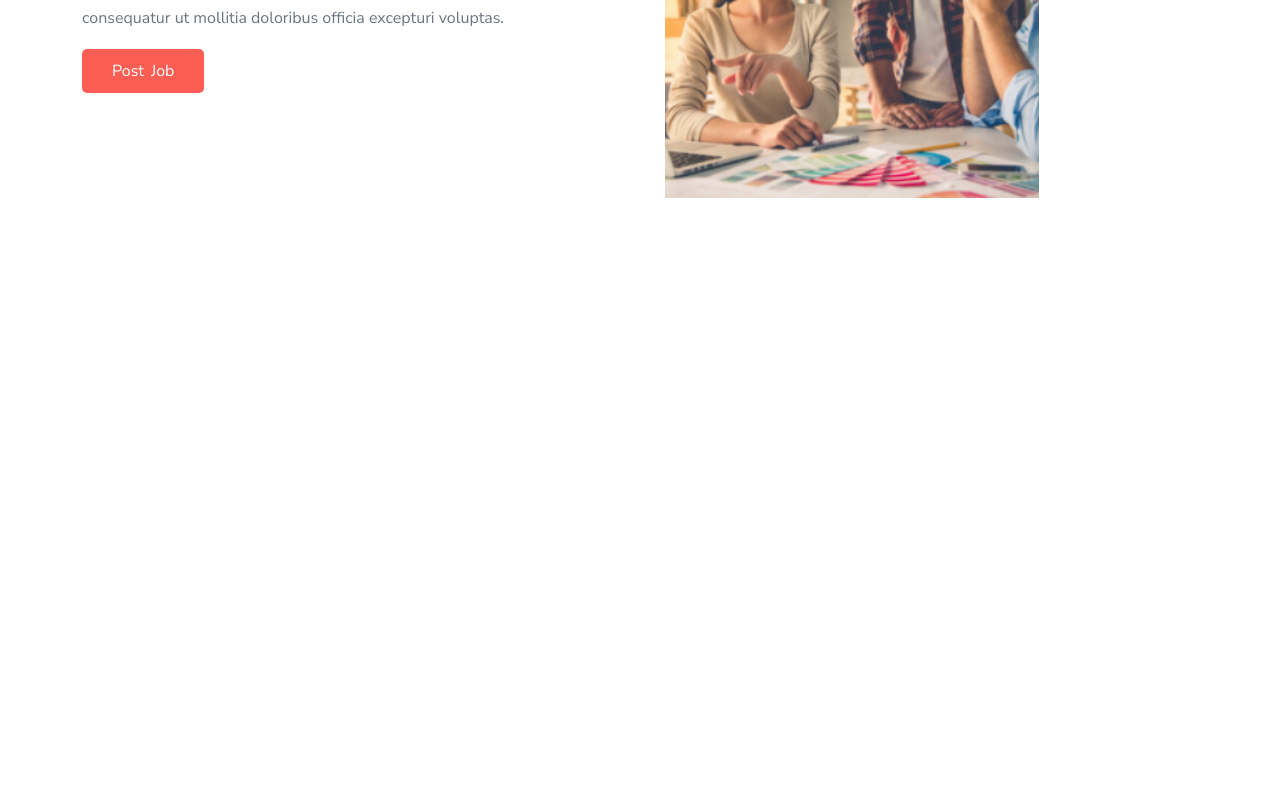
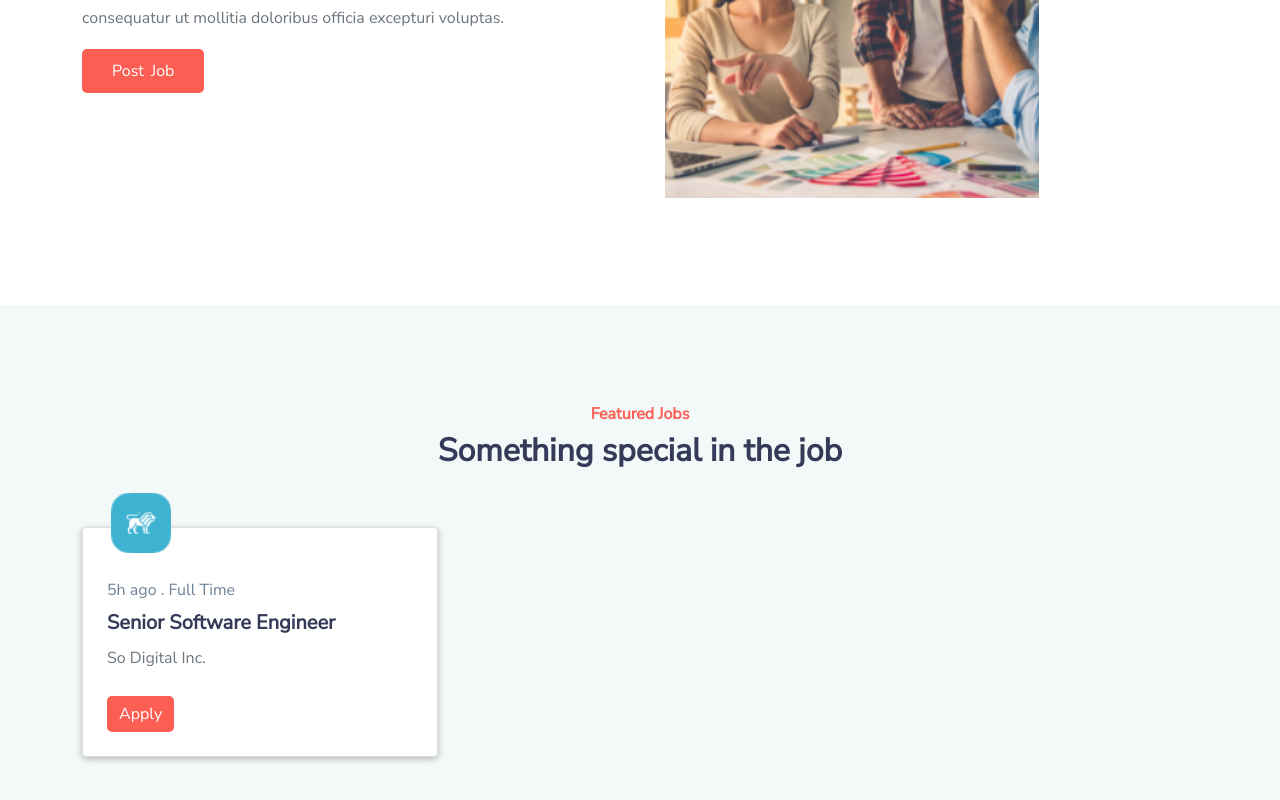
Before and after one commit to Ademayowa/job-app-v2, a Next.js app: page / in a window 1280 px wide. Shown: the part 1182-1982 px from the top of the page. Before the commit the page ends 1487 px from the top, so only its background shows below. Built offline with nearby package versions, Linux system fonts and the light colour scheme.

Commit message:
completed featured section

```diff
--- a/pages/index.js
+++ b/pages/index.js
@@ -1,5 +1,6 @@
 import Header from '@/components/Header';
 import Search from '@/components/search/Search';
+import FeaturedJobs from 'sections/FeaturedJobs';
 import Hero from 'sections/Hero';
 import Info from 'sections/Info';
 
@@ -9,7 +10,7 @@ export default function Home() {
       <Header />
       <Hero />
       <Info />
-      {/* Search */}
+      <FeaturedJobs />
     </>
   );
 }
--- /dev/null
+++ b/sections/FeaturedJobs.js
@@ -0,0 +1,57 @@
+import {
+  Container,
+  Row,
+  Col,
+  Card,
+  Body,
+  Title,
+  Text,
+  Button,
+} from 'react-bootstrap';
+import Image from 'next/image';
+import styles from '@/styles/Featured.module.css';
+
+export default function FeaturedJobs() {
+  return (
+    <section className={styles.featured}>
+      <Container>
+        <Row>
+          <Col lg={12}>
+            <h2 className='fs-6 fw-bold text-danger text-center'>
+              Featured Jobs
+            </h2>
+            <h3 className='fs-2 fw-bold text-primary text-center text-primary'>
+              Something special in the job
+            </h3>
+          </Col>
+
+          <Col lg={4}>
+            <Card className='px-2 py-2 mt-5'>
+              <div className={styles.image}>
+                <Image
+                  className='d-none d-lg-block'
+                  src={'/images/logo.png'}
+                  width={60}
+                  height={60}
+                  objectFit={'contain'}
+                />
+              </div>
+              <Card.Body>
+                <Card.Title className={styles.title}>
+                  5h ago . Full Time
+                </Card.Title>
+                <Card.Text className={styles.text}>
+                  Senior Software Engineer
+                </Card.Text>
+                <h5 className='fs-6 text-secondary'>So Digital Inc.</h5>
+                <Button variant='danger' className={styles.danger}>
+                  Apply
+                </Button>
+              </Card.Body>
+            </Card>
+          </Col>
+        </Row>
+      </Container>
+    </section>
+  );
+}
--- /dev/null
+++ b/styles/Featured.module.css
@@ -0,0 +1,31 @@
+.featured {
+  background-color: #f2f9f8;
+  padding: 100px 0;
+  position: relative;
+}
+
+.image {
+  position: absolute;
+  top: -15%;
+  left: 8%;
+}
+
+.title {
+  margin-top: 30px;
+  color: #6e8098;
+  font-size: 16px;
+  font-weight: 400;
+  line-height: 16px;
+}
+
+.text {
+  font-size: 20px;
+  font-weight: 700;
+  line-height: 20px;
+  color: var(--main-color);
+  margin-top: 15px;
+}
+
+.danger {
+  margin-top: 20px;
+}
--- a/styles/Info.module.css
+++ b/styles/Info.module.css
@@ -1,5 +1,5 @@
 .info {
-  margin: 100px 0;
+  padding: 100px 0;
 }
 
 .danger {
--- a/styles/globals.css
+++ b/styles/globals.css
@@ -45,3 +45,7 @@ ul {
 .form-control {
   height: 54px !important;
 }
+
+.card {
+  box-shadow: 0 2px 5px 0 rgb(0 0 0 / 16%), 0 2px 10px 0 rgb(0 0 0 / 12%) !important;
+}
```
Also changed, not shown: public/images/logo.png (added).
